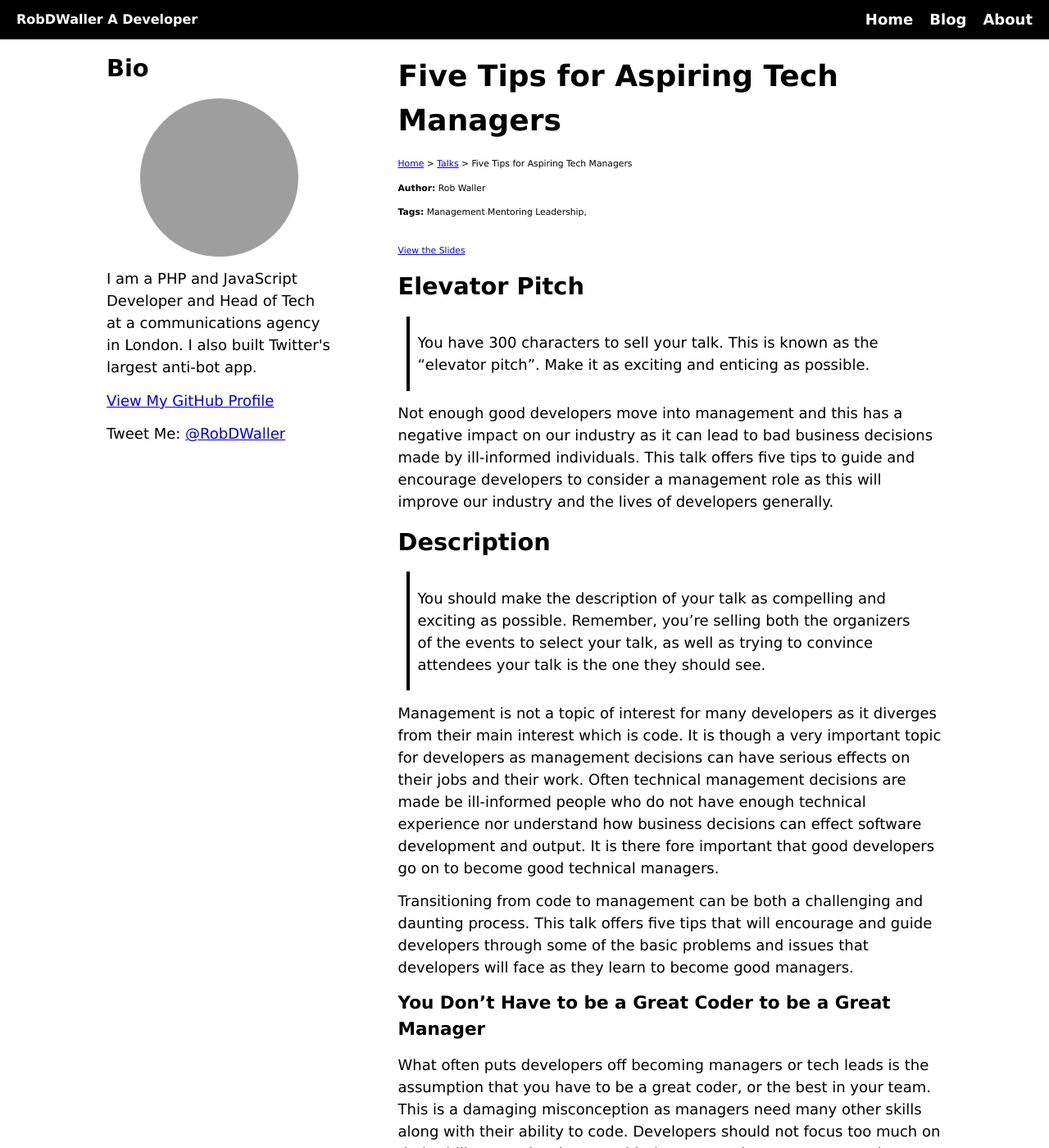
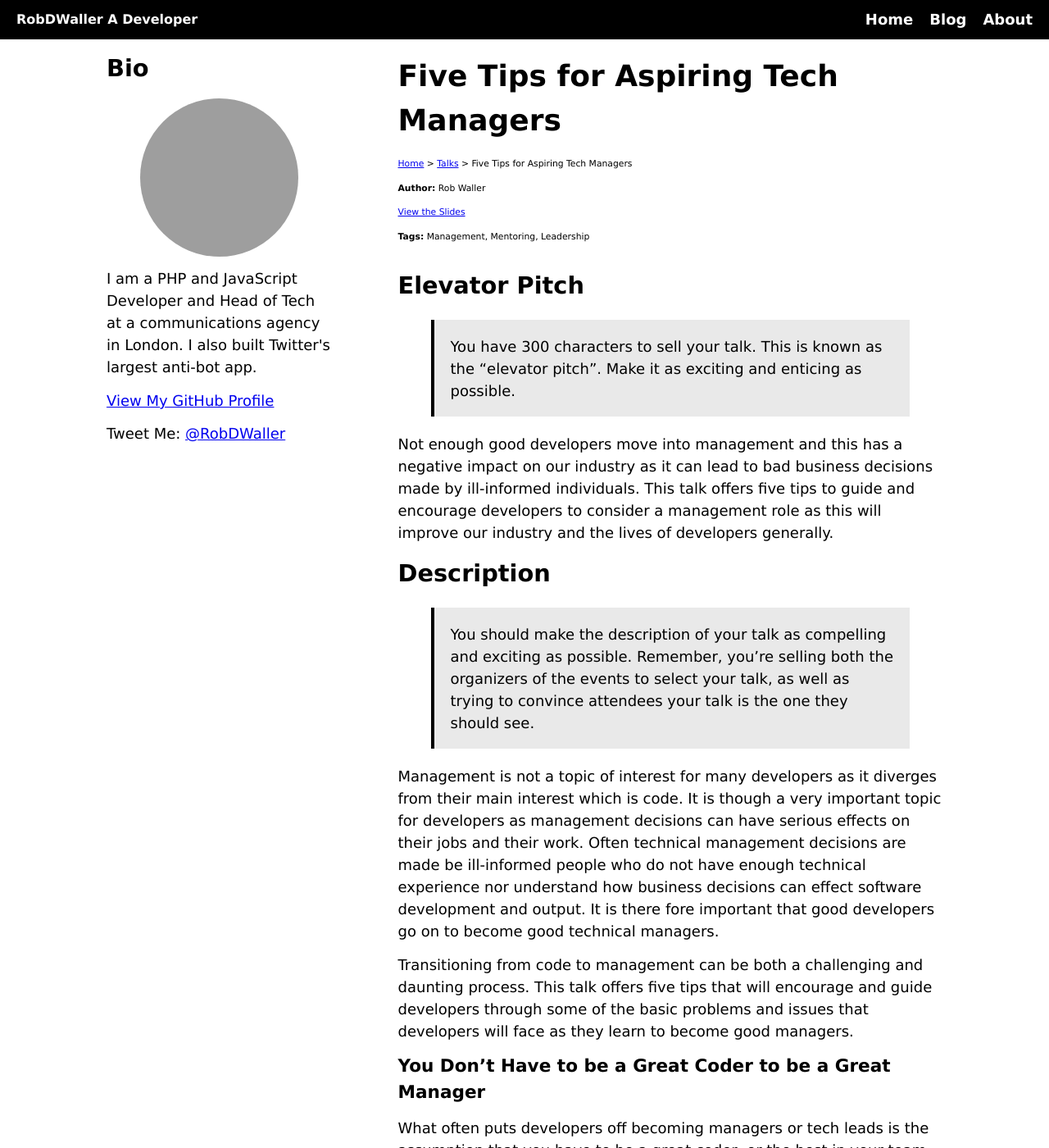
Before and after one commit to RobDWaller/robdwaller.github.io, a Jekyll site: the page built from _talks/five-tips-aspiriing-tech-management.md, in a window 1280 px wide and 1400 px high. Shown: the whole window at 82% size. Built offline with Jekyll 4.4.1, drawn with Linux system fonts in a browser that asks for light colours; grey boxes are pictures that could not be loaded.

Commit message:
amends to date display, fix to talks template and edits to the way block quotes are displayed.

```diff
--- a/_layouts/post.html
+++ b/_layouts/post.html
@@ -2,7 +2,7 @@
 layout: default
 ---
 <h1>{{ page.title }}</h1>
-<small>{{ page.date }}</small>
+<small>{{ page.date | date: '%B %d, %Y' }}</small>
 <small><a href="/">Home</a> > <a href="/blog.html">Blogs</a> > {{ page.title }}</small>
 <small><strong>Author:</strong> Rob Waller</small>
 <small class="tags">
--- a/_layouts/talk.html
+++ b/_layouts/talk.html
@@ -4,15 +4,15 @@
 <h1>{{ page.title }}</h1>
 <small><a href="/">Home</a> > <a href="/talks.html">Talks</a> > {{ page.title }}</small>
 <small><strong>Author:</strong> Rob Waller</small>
+<small><a href="{{page.slides}}">View the Slides</a></small>
 <small class="tags">
     <strong>Tags:</strong>
     {% for tag in page.tags %}
-        {% if !forloop.last %}
+        {% if forloop.last %}
+            {{ tag }}
+        {% else %}
             {{ tag }},
-        {% else %}
-            {{ tag }}
         {% endif %}
     {% endfor %}
 </small>
-<small><a href="{{page.slides}}">View the Slides</a></small>
 {{ content }}
--- a/_sass/rob-theme.scss
+++ b/_sass/rob-theme.scss
@@ -63,8 +63,9 @@
 
 blockquote {
   border-left: 4px black solid;
-  padding: 5px 10px;
-  margin: 10px;
+  padding: 5px 20px;
+  margin: 20px 40px;
+  background: #e9e9e9;
 }
 
 ul {
--- a/index.html
+++ b/index.html
@@ -10,7 +10,7 @@
   {% for post in site.posts limit:5 %}
     <li>
       <a href="{{ post.url }}">{{ post.title }}</a><br>
-      <small>{{ post.date }}</small>
+      <small>{{ post.date | date: '%B %d, %Y' }}</small>
     </li>
   {% endfor %}
 </ul>
```
